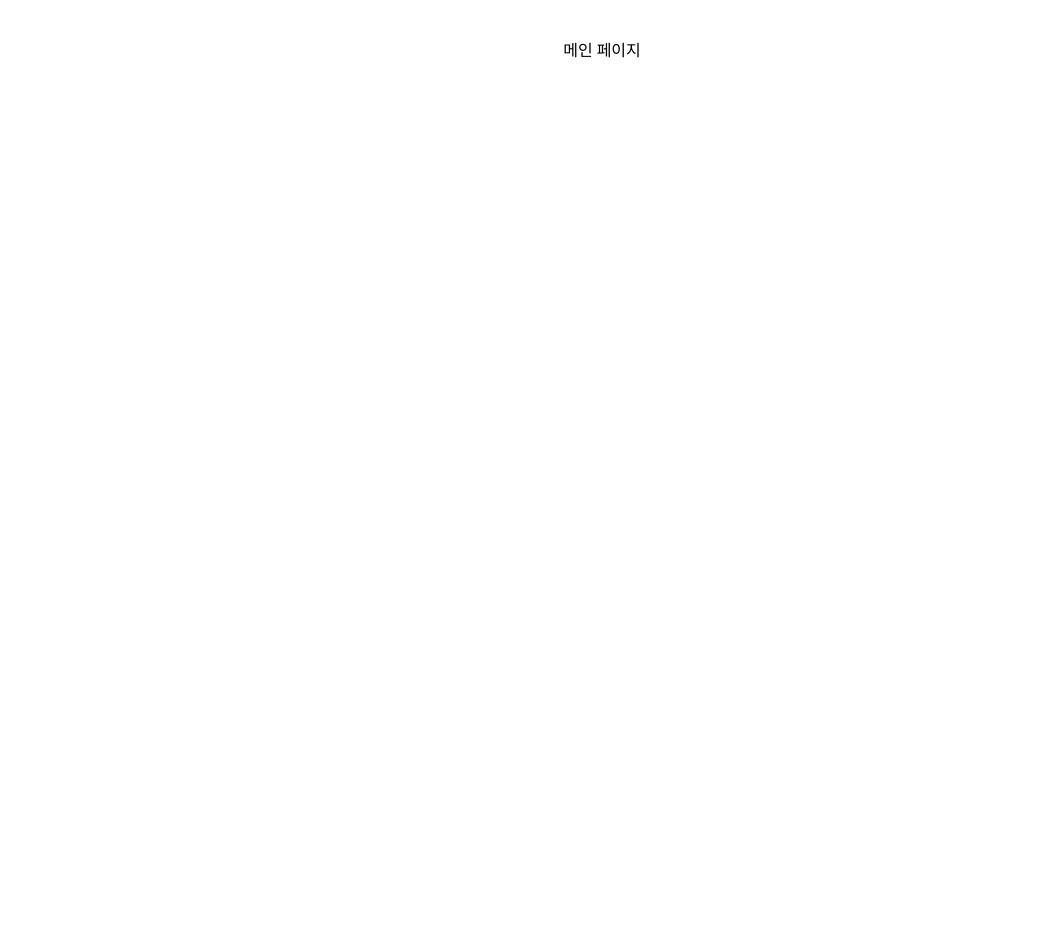
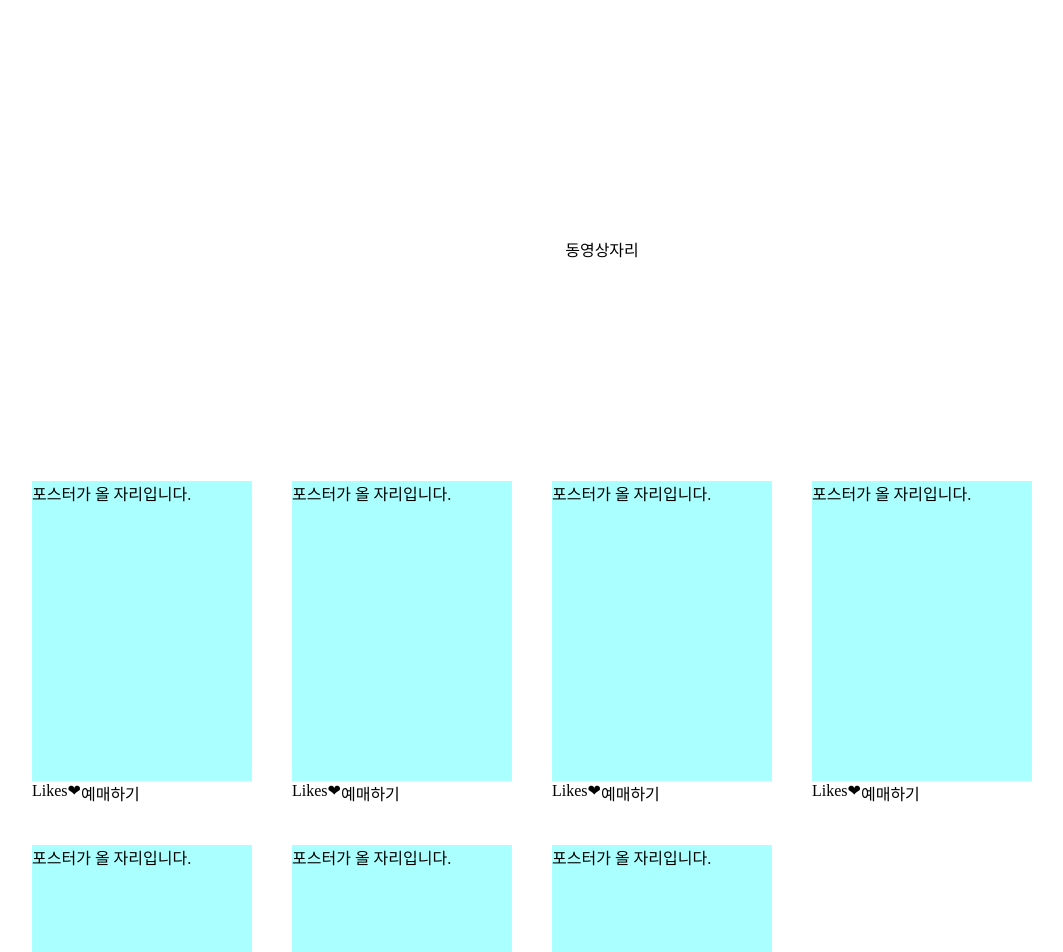
Before and after one commit to modern-agile-team/6term-mini-front, a React (Create React App) app in the folder front/: page /mainpage in a window 1280 px wide. Shown: the part 100-1052 px from the top of the page, without its empty margins (38-1101 px from the left). Before the commit the page ends 800 px from the top, so only its background shows below. Built offline with nearby package versions, Linux system fonts and the light colour scheme; no server answers.

Commit message:
feat(#6) : 마이페이지 퍼블리싱1.0v

```diff
--- /dev/null
+++ b/front/src/api/checkToken.js
@@ -0,0 +1,24 @@
+import axios from "axios";
+
+const checkToken = async () => {
+    // const SERVER_URL = `http://3.39.22.182:3000/auth/check`;
+    const SERVER_URL = `http://172.30.1.54:3000/auth/check`;
+
+    const accessToken = localStorage.getItem("accessToken");
+    const refreshToken = localStorage.getItem("refreshToken");
+
+    try {
+        const response = await axios.get(SERVER_URL,
+            {
+                headers: {
+                    "accesstoken": accessToken,
+                    "refreshtoken": refreshToken
+                }
+            });
+            return response;
+    } catch(error) {
+        return Promise.error.data;
+    }
+}
+
+export default checkToken;
--- a/front/src/api/checkUserInfo.js
+++ b/front/src/api/checkUserInfo.js
@@ -1,8 +1,8 @@
 import axios from  "axios";
 
 const checkUserInfo = async (url, text) => {
-    const SERVER_URL = `http://3.39.22.182:3000/auth/users/${url}`;
-    // const SERVER_URL = `http://172.30.1.100:3000/auth/users/${url}`; //준혁 로컬 서버
+    // const SERVER_URL = `http://3.39.22.182:3000/auth/users/${url}`;
+    const SERVER_URL = `http://172.30.1.54:3000/auth/users/${url}`; //준혁 로컬 서버
     try {
         const response = await axios.post(SERVER_URL, text);
         return response.data;
--- a/front/src/api/loginApi.js
+++ b/front/src/api/loginApi.js
@@ -2,7 +2,7 @@ import axios from "axios";
 
 const loginApi = async (userInfo) => {
     // const SERVER_URL = "http://3.39.22.182:3000/auth/login";
-    const SERVER_URL = "http://172.30.1.100:3000/auth/login";    //준혁 로컬 서버
+    const SERVER_URL = "http://172.30.1.54:3000/auth/login";    //준혁 로컬 서버
     // const SERVER_URL = "http://localhost:5000/userInfo";    //jons-server
     try {
         const response = await axios.post(SERVER_URL, userInfo)
--- a/front/src/api/signUpApi.js
+++ b/front/src/api/signUpApi.js
@@ -1,8 +1,8 @@
 import axios from  "axios";
 
 const signUpApi = async (userInfo) => {
-    const SERVER_URL = "http://3.39.22.182:3000/auth/register/";
-    // const SERVER_URL = "http://172.30.1.100:3000/auth/register"; //준혁 로컬 서버
+    // const SERVER_URL = "http://3.39.22.182:3000/auth/register/";
+    const SERVER_URL = "http://172.30.1.54:3000/auth/register"; //준혁 로컬 서버
     // const SERVER_URL = "http://localhost:5000/userInfo";    //jons-server
     try {
         const response = await axios.post(SERVER_URL, userInfo);
--- a/front/src/components/mainPage/PosterBox.jsx
+++ b/front/src/components/mainPage/PosterBox.jsx
@@ -1,5 +1,6 @@
 import React, { useEffect, useState } from "react";
 import getMovieApi from "../../api/getMovieApi";
+import AccessBox from "../public/AccessBtn";
 
 function PosterBox() {
     const [ movie, setMovie ] = useState({
@@ -18,8 +19,23 @@ function PosterBox() {
     }, [])
 
     return (
-        <div>
-
+        <div style={{
+            margin: 20,
+        }}>
+            <div style={{
+                width: 220,
+                height: 300,
+                backgroundColor: "#aff"
+            }}>
+                포스터가 올 자리입니다.
+            </div>
+            <div style={{
+                display:"flex",
+                flexDirection: "row",
+            }}>
+                <AccessBox>Likes❤</AccessBox>
+                <AccessBox>예매하기</AccessBox>
+            </div>
         </div>
     );
 }
--- /dev/null
+++ b/front/src/components/myPage/MovieTicket.jsx
@@ -0,0 +1,18 @@
+import React from "react";
+import styled from "styled-components";
+
+function MovieTicket(props) {
+    return (
+        <TicketBox>
+            영화티켓이 들어올 자리
+        </TicketBox>
+    );
+}
+
+const TicketBox = styled.div`
+    border: 1px solid #f00;
+    margin: 30px;
+`;
+
+
+export default MovieTicket;
--- a/front/src/components/public/AccessBtn.jsx
+++ b/front/src/components/public/AccessBtn.jsx
@@ -1,4 +1,8 @@
 import styled from "styled-components";
+
+/*
+    @returns color에 따라서 색상 지정가능
+*/
 
 const AccessBox = styled.div`
     cursor: pointer;
--- a/front/src/pages/MainPage.jsx
+++ b/front/src/pages/MainPage.jsx
@@ -6,8 +6,31 @@ function MainPage() {
 
     return (
         <Container margin={50}>
-            메인 페이지
-            <PosterBox />
+            <div>
+                <div style={{
+                    display:"flex",
+                    justifyContent:"center",
+                    alignItems:"center",
+                    margin: 100,
+                    padding: 100,
+                }}>
+                    동영상자리
+                </div>
+                <div style={{
+                    display:"flex",
+                    flexDirection:"row",
+                    flexWrap: "wrap"
+                }}>
+                    <PosterBox />
+                    <PosterBox />
+                    <PosterBox />
+                    <PosterBox />
+                    <PosterBox />
+                    <PosterBox />
+                    <PosterBox />
+
+                </div>
+            </div>
         </Container>
     )
 }
--- a/front/src/pages/MyPage.jsx
+++ b/front/src/pages/MyPage.jsx
@@ -1,10 +1,60 @@
-import React from "react";
+import React, { useEffect } from "react";
+import Container from "../components/public/Container";
+import MovieTicket from "../components/myPage/MovieTicket";
+import AccessBox from "../components/public/AccessBtn";
+import checkToken from "../api/checkToken";
+import axios from "axios";
 
 function MyPage() {
 
+    const getCheckToken = async () => {
+        const { data } = await checkToken();
+        console.log(data);
+        window.localStorage.setItem("accessToken", data.accessToken);
+    }
+
+    useEffect(()=>{
+        getCheckToken();
+    }, [])
+
     return (
         <div>
-            마이페이지
+            <div style={{
+                display: "flex",
+                flexDirection: "row",
+            }}>
+                <div style={{
+                    display:"flex",
+                    flexDirection:"column",
+                    margin: 40
+                }}>
+                    <span style={{
+                        margin: 10,
+                        fontWeight: "bold",
+                        fontSize: 30
+                    }}>내 정보</span>
+                    <ul style={{
+
+                    }}>
+                        <li>아이디 : </li>
+                        <li>이메일 : </li>
+                    </ul>
+                </div>
+                <div style={{
+                    marginLeft: "auto",
+                }}>
+                    <AccessBox>영화 목록 보러가기</AccessBox>
+                    <AccessBox>로그아웃</AccessBox>
+                </div>
+            </div>
+            <div style={{
+                display: "flex",
+                flexDirection: "row",
+                margin: 50,
+            }}>
+                <MovieTicket />
+                <MovieTicket />
+            </div>
         </div>
     )
 }
```
